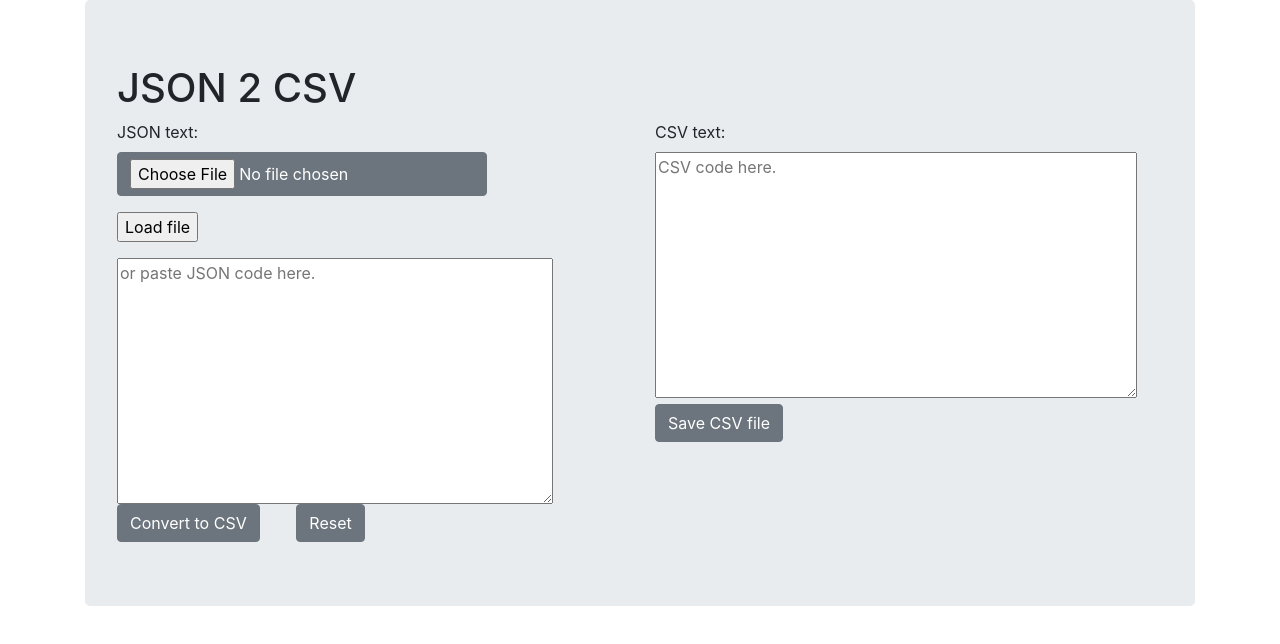
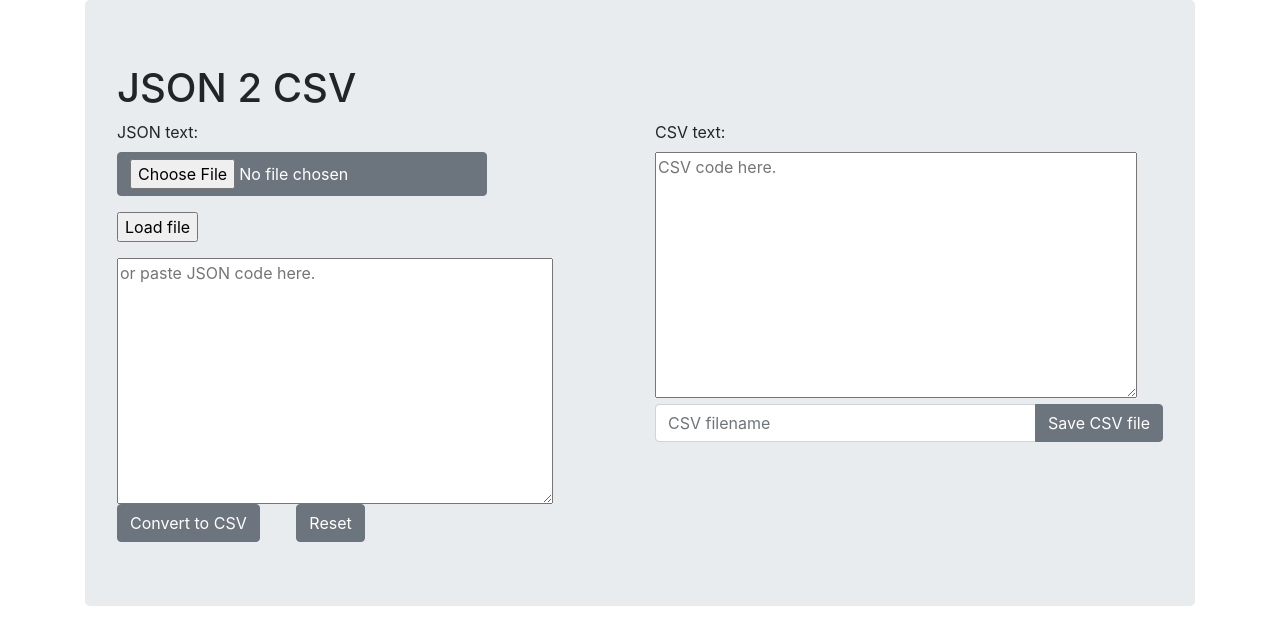
Before and after one commit to gbletsch/json-csv, a React (Create React App) app: page / in a window 1280 px wide. Shown: the top 644 px of the page. Built offline with nearby package versions, Linux system fonts and the light colour scheme.

Commit message:
choose name to save csv file

```diff
--- a/src/views/Json2csv.js
+++ b/src/views/Json2csv.js
@@ -6,7 +6,8 @@ class Json2csv extends Component {
     this.state = {
       jsonCode: '',
       jsonFile: '',
-      csvCode: ''
+      csvCode: '',
+      saveCsvFilename: ''
     }
   }
 
@@ -19,16 +20,23 @@ class Json2csv extends Component {
 
   handleChange (e) {
     const state = this.state
+    let value = e.target.value
     switch (e.target.id) {
       case 'jsonFilepath':
-        state.jsonFilepath = e.target.value
+        state.jsonFilepath = value
         break
       case 'jsonCode':
-        state.jsonCode = e.target.value
+        state.jsonCode = value
         state.csvCode = ''
         break
       case 'jsonFiles':
         this.getFileList(e)
+        break
+      case 'saveCsvFilename':
+        if (value.slice(-4) !== '.csv') {
+          value = value + '.csv'
+        }
+        state.saveCsvFilename = value
         break
       default:
         console.log(e.target.id)
@@ -98,6 +106,10 @@ class Json2csv extends Component {
     }
   }
 
+  componentDidUpdate () {
+    console.log(this.state)
+  }
+
   render () {
     return (
       <div className='jumbotron'>
@@ -160,9 +172,36 @@ class Json2csv extends Component {
                 readOnly
               />
               <div className='row'>
+                <div className='col input-group mb-3'>
+                  <input
+                    type='text'
+                    className='form-control'
+                    placeholder='CSV filename'
+                    id='saveCsvFilename'
+                    onChange={(e) => this.handleChange(e)}
+                  />
+                  <div className='input-group-append'>
+                    <a
+                      className='btn btn-secondary'
+                      download={this.state.saveCsvFilename}
+                      href={'data:application/octet-stream,' + this.state.csvCode}
+                    >
+                      Save CSV file
+                    </a>
+                  </div>
+                </div>
+                {/* <div className='col'>
+                  <input type='text' placeholder='insert path to save csv file' />
+                </div>
                 <div className='col'>
-                  <a className='btn btn-secondary' download='output.csv' href={'data:application/octet-stream,' + this.state.csvCode}>Save CSV file</a>
-                </div>
+                  <a
+                    className='btn btn-secondary'
+                    download='output.csv'
+                    href={'data:application/octet-stream,' + this.state.csvCode}
+                  >
+                    Save CSV file
+                  </a>
+                </div> */}
               </div>
             </form>
           </div>
```
Also changed, not shown: 1 other file (tests, documents, lock files or other folders).
